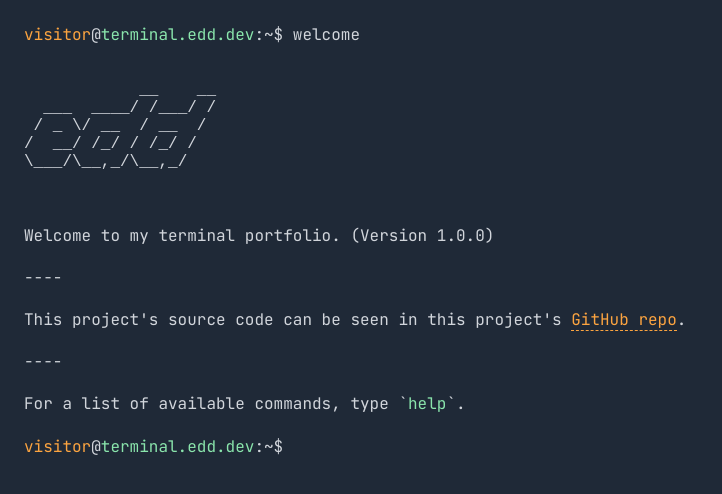
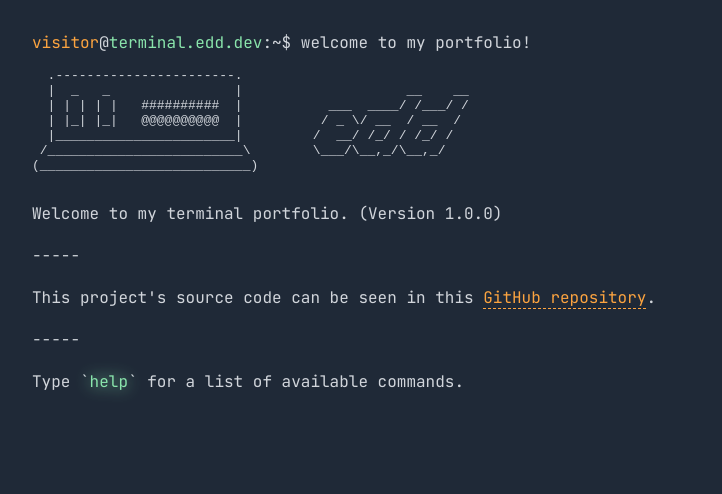
Before and after one commit to just-edd/portfolio-web, a React app in the folder portfolio/: page / in a window 1280 px wide. Shown: the top 494 px of the page, without its empty margins (0-722 px from the left). Built offline with nearby package versions, Linux system fonts and the light colour scheme; the HTML template or start-up script is replaced by a standard one.

Commit message:
feat: typing effect and refactoring code

```diff
--- a/portfolio/src/App.tsx
+++ b/portfolio/src/App.tsx
@@ -1,13 +1,12 @@
-import Header from "./components/Header"
-import Terminal from "./components/Terminal"
+import Header from "./components/Header";
 
-function App() {
+const App: React.FC = () => {
   return (
     <section>
       <Header />
-      <Terminal />
+
     </section>
   )
-}
+};
 
-export default App
+export default App;
--- a/portfolio/src/commands/commands.tsx
+++ /dev/null
@@ -1,39 +0,0 @@
-interface Command {
-    name: string;
-    description: string;
-    run?: () => React.ReactNode;
-}
-
-export const commands: Command[] = [
-    {
-        name: "help",
-        description: "List all available commands",
-        run: () => (
-            <>
-                {commands.map((cmd) => (
-                    <div key={cmd.name} style={{ marginLeft: "4rem" }}>
-                        <p>`<span style={{ color: 'var(--green-color)' }}>{cmd.name}</span>`</p>
-                        <p style={{ marginLeft: "3rem", color: "#c2c4c7" }}>- {cmd.description}</p>
-                    </div>
-                ))}
-            </>
-        )
-    },
-    {
-        name: "clear",
-        description: "Clear the terminal history"
-    },
-    {
-        name: "about",
-        description: "Short description about me",
-        run: () => (
-            <>
-                <div style={{ lineHeight: '2rem' }}>
-                    <p>Hi, my name is <span style={{ color: 'var(--green-color)' }}>Tim 'edd' Barabas</span>!</p>
-                    <p>I'm an <b>indie programmer</b>, that enjoys turning ideas into code. Based in <b>Slovakia</b>.</p>
-                    <p>I am passionate about writting codes and developing web applications to solve real-life.</p>
-                </div>
-            </>
-        )
-    }
-]
--- a/portfolio/src/components/Header.tsx
+++ b/portfolio/src/components/Header.tsx
@@ -1,28 +1,21 @@
+import Logo from "./Logo"
+import Visitor from "./Visitor"
+
 const Header: React.FC = () => {
     return (
-        <div>
-            <p><span style={{ color: 'var(--guest-color)' }}>visitor</span>@<span style={{ color: 'var(--green-color)' }}>terminal.edd.dev</span>:~$ welcome</p>
-            <pre style={{ fontSize: '1rem' }}>{String.raw`
-
-            __    __
-  ___  ____/ /___/ /
- / _ \/ __  / __  /
-/  __/ /_/ / /_/ /
-\___/\__,_/\__,_/
-
-
-            `}</pre>
+        <>
+            <Visitor text="welcome to my portfolio!" />
+            <Logo />
             <p>Welcome to my terminal portfolio. (Version 1.0.0)</p>
             <br />
-            <p>----</p>
+            <p>-----</p>
             <br />
-            <p>This project's source code can be seen in this project's <a href="https://github.com/just-edd/portfolio-web/tree/main" target="_blank">GitHub repo</a>.</p>
+            <p>This project's source code can be seen in this <a href="https://github.com/just-edd/portfolio-web" target="_blank">GitHub repository</a>.</p>
             <br />
-            <p>----</p>
+            <p>-----</p>
             <br />
-            <p>For a list of available commands, type `<span style={{ color: 'var(--green-color)' }}>help</span>`.</p>
-            <br />
-        </div>
+            <p>Type `<span style={{ color: 'var(--green-color)', filter: 'drop-shadow(0 0 8px var(--green-color))' }}>help</span>` for a list of available commands.</p>
+        </>
     )
 };
 
--- /dev/null
+++ b/portfolio/src/components/Logo.tsx
@@ -0,0 +1,18 @@
+const Logo: React.FC = () => {
+    return (
+        <pre>
+            {String.raw`
+  .-----------------------.
+  |  _   _                |                     __    __
+  | | | | |   ##########  |           ___  ____/ /___/ /
+  | |_| |_|   @@@@@@@@@@  |          / _ \/ __  / __  /
+  |_______________________|         /  __/ /_/ / /_/ /
+ /_________________________\        \___/\__,_/\__,_/
+(___________________________)
+
+            `}
+        </pre>
+    )
+}
+
+export default Logo;
--- a/portfolio/src/components/Terminal.tsx
+++ /dev/null
@@ -1,65 +0,0 @@
-import { useState } from "react";
-import { commands } from "../commands/commands";
-
-const Terminal: React.FC = () => {
-    const [history, setHistory] = useState<{ command: string; output: React.ReactNode }[]>([]);
-    const [input, setInput] = useState<string>("");
-
-    const executeCommand = () => {
-        if (input.trim() === "") return;
-
-        const command = commands.find((cmd) => cmd.name === input.trim());
-
-        if (input.trim() === "clear") {
-            setHistory([]);
-            setInput("");
-            return;
-        }
-
-        if (!command) {
-            setHistory((prev) => [
-                ...prev,
-                {
-                    command: input,
-                    output: <p>Command `<span style={{ color: 'var(--guest-color)' }}>{input}</span>` not found!</p>
-                }
-            ]);
-            setInput("");
-            return;
-        }
-
-        const output = command.run!();
-
-        setHistory((prev) => [...prev, { command: input, output }]);
-        setInput("");
-    };
-
-    return (
-        <div className="terminal">
-            <div className="terminal-history">
-                {history.map((line, index) => (
-                    <>
-                        <p key={index}>
-                            <span style={{ color: 'var(--guest-color)' }}>visitor</span>@<span style={{ color: 'var(--green-color)' }}>terminal.edd.dev</span>:~$ {line.command}
-                        </p>
-                        {line.output}
-                    </>
-                ))}
-            </div>
-
-            <div className="terminal-input">
-                <p><span style={{ color: 'var(--guest-color)' }}>visitor</span>@<span style={{ color: 'var(--green-color)' }}>terminal.edd.dev</span>:~$</p>
-                <input
-                    value={input}
-                    onChange={(e) => setInput(e.target.value)}
-                    onKeyDown={(e) => {
-                        if (e.key === "Enter") executeCommand();
-                    }}
-                    autoFocus
-                />
-            </div>
-        </div>
-    )
-};
-
-export default Terminal;
--- /dev/null
+++ b/portfolio/src/components/Visitor.tsx
@@ -0,0 +1,12 @@
+const Visitor: React.FC<{ text: string }> = ({ text }) => {
+    return (
+        <p>
+            <span style={{ color: 'var(--visitor-color)' }}>visitor</span>
+            @
+            <span style={{ color: 'var(--green-color)' }}>terminal.edd.dev</span>
+            :~$ {text}
+        </p>
+    )
+};
+
+export default Visitor;
--- a/portfolio/src/index.css
+++ b/portfolio/src/index.css
@@ -1,13 +1,12 @@
 @import url('https://fonts.googleapis.com/css2?family=JetBrains+Mono:ital,wght@0,100..800;1,100..800&display=swap');
 
+/* Config */
 :root {
   --font-family: 'JetBrains Mono', monospace;
   --background-color: #1f2937;
   --text-color: #d1d5db;
-  --guest-color:#fca440;
+  --visitor-color:#fca440;
   --green-color:#8ae5ac;
-  --link-color: #fca440;
-  --link-hover-color: #f5c676;
 }
 
 * {
@@ -18,54 +17,42 @@
 
 #root {
   font-family: var(--font-family);
+  background: var(--background-color);
+  height: 100vh;
   color: var(--text-color);
-  background-color: var(--background-color);
-  height: 100vh;
+  white-space: pre-line;
 }
 
 section {
-  height: 100%;
-  padding: 1.5rem;
-  display: flex;
-  flex-direction: column;
+  padding: 2rem;
+  animation: fadeIn 1s ease-in-out;
 }
 
 a {
-  color: var(--guest-color);
   text-decoration: none;
-  transition: all 0.3s ease;
-  border-bottom: dashed 1px var(--link-color);
+  color: var(--visitor-color);
+  border-bottom: dashed 1px;
+
 }
 
-a:hover {
-  color: var(--link-hover-color);
-  border-color: var(--link-hover-color);
+.cursor {
+  display: inline-block;
+  width: 7px;
+  background: var(--text-color);
+  margin-left: 3px;
+  height: 1em;
+  vertical-align: middle;
+  animation: blink 0.8s infinite;
 }
 
-.terminal {
-  display: flex;
-  flex-direction: column;
-  white-space: pre-line;
-  line-height: 1.5rem;
-  overflow: auto;
-}
-
-.terminal-input {
-  display: flex;
-  gap: 0.6rem;
-  flex-shrink: 0;
-
-  input {
-    all: unset;
-    width: 100%;
+@keyframes blink {
+  50% {
+    opacity: 0;
   }
 }
 
-.terminal::-webkit-scrollbar {
-  width: 1px;
+@keyframes fadeIn {
+  0% {
+    opacity: 0;
+  }
 }
-
-.terminal::-webkit-scrollbar-thumb {
-  background: #9b9b9b;
-  border-radius: 50px;
-}
```
Also changed, not shown: portfolio/src/Logo.tsx (deleted, +0 -18 lines), portfolio/src/components/Typing.tsx (added, +28 -0 lines).
